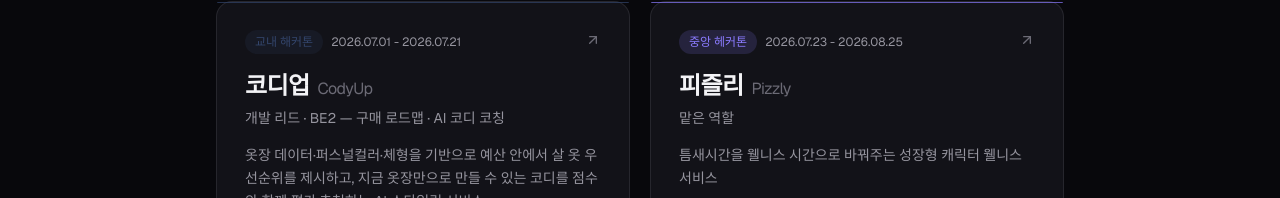
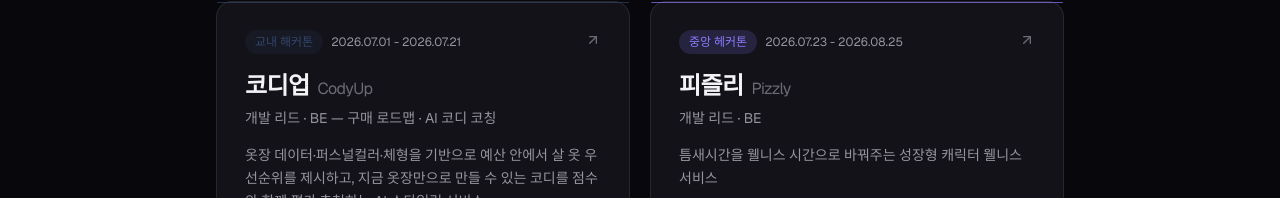
Before and after one commit to kyj5311/portfolio-hub, a Next.js app: page / in a window 1280 px wide. Shown: the part 483-681 px from the top of the page. Built offline with nearby package versions, Linux system fonts and the light colour scheme.

Commit message:
feat : 역할 내용 수정

```diff
--- a/src/data/projects.ts
+++ b/src/data/projects.ts
@@ -30,7 +30,7 @@
     subtitle: "CodyUp",
     context: "교내 해커톤",
     period: "2026.07.01 - 2026.07.21",
-    role: "개발 리드 · BE2 — 구매 로드맵 · AI 코디 코칭",
+    role: "개발 리드 · BE — 구매 로드맵 · AI 코디 코칭",
     summary: "옷장 데이터·퍼스널컬러·체형을 기반으로 예산 안에서 살 옷 우선순위를 제시하고, 지금 옷장만으로 만들 수 있는 코디를 점수와 함께 평가·추천하는 AI 스타일링 서비스.",
     stack: ["React", "TypeScript", "Node.js", "Express", "MySQL", "Prisma"],
     href: "https://claude.ai/code/artifact/0f262271-c775-49c2-b935-bce35930a997",
@@ -42,7 +42,7 @@
     subtitle: "Pizzly",             // 없으면 이 줄 생략 가능
     context: "중앙 헤커톤",                     // "중앙해커톤", "기업연계해커톤" 등
     period: "2026.07.23 - 2026.08.25",                     // 또는 "2026.09.01 - 2026.09.15"
-    role: "맡은 역할",
+    role: "개발 리드 · BE",
     summary: "틈새시간을 웰니스 시간으로 바꿔주는 성장형 캐릭터 웰니스 서비스",
     stack: ["React", "TypeScript", "MySQL", "Tailwind CSS", "Node.js", "Express.js", "MySQL", "Vercel", "Prisma"],
     href: "https://pizzly-three.vercel.app",
```
